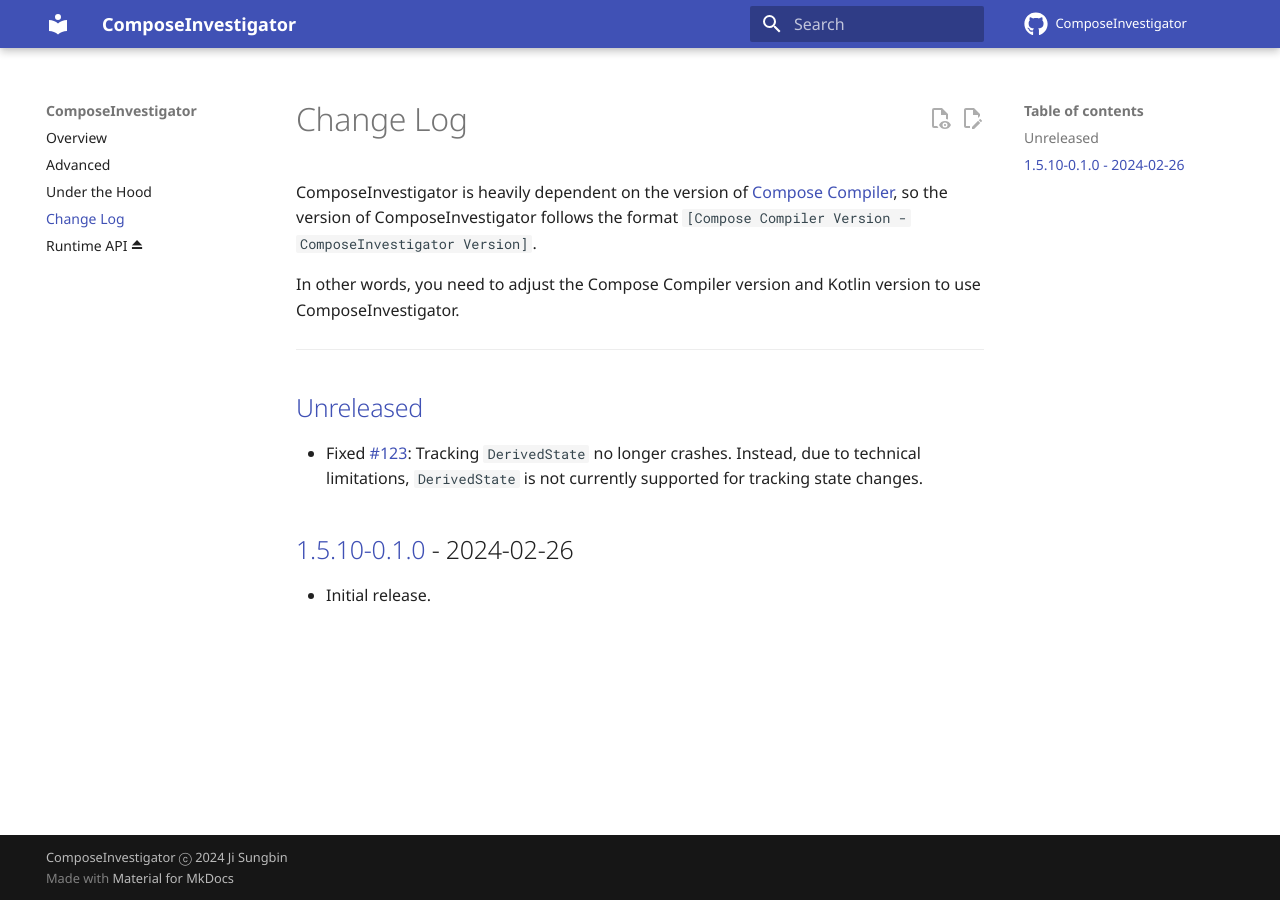
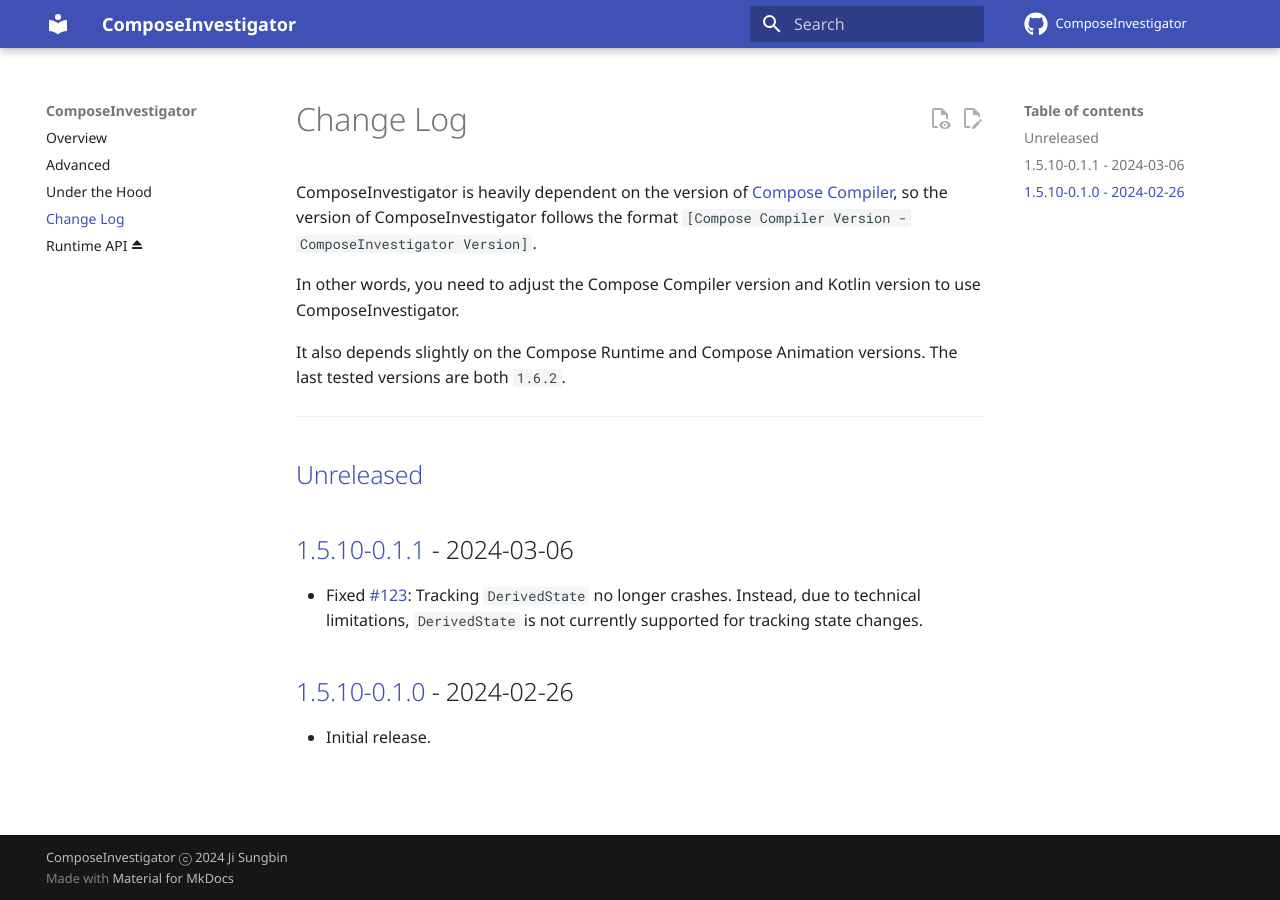
Before and after one commit to jisungbin/ComposeInvestigator, an MkDocs documentation site: the page built from documentation/docs/changelog.md, in a window 1280 px wide. Built offline with MkDocs 1.6.1 and Material for MkDocs 9.7.7, drawn with Linux system fonts in a browser that asks for light colours; comment, search, counter and statistics services are not loaded.

Commit message:
Releasing 1.5.10-0.1.1 (#127)
* Improving documentation

* Releasing 1.5.10-0.1.1

```diff
--- a/documentation/docs/changelog.md
+++ b/documentation/docs/changelog.md
@@ -8,9 +8,14 @@ format `[Compose Compiler Version - ComposeInvestigator Version]`.
 In other words, you need to adjust the Compose Compiler version and Kotlin version to use
 ComposeInvestigator.
 
+It also depends slightly on the Compose Runtime and Compose Animation versions.
+The last tested versions are both `1.6.2`.
+
 ---
 
 ## [Unreleased]
+
+## [1.5.10-0.1.1] - 2024-03-06
 
 - Fixed #123: Tracking `DerivedState` no longer crashes. Instead, due to technical limitations,
   `DerivedState` is not currently supported for tracking state changes.
@@ -19,5 +24,6 @@ ComposeInvestigator.
 
 - Initial release.
 
-[Unreleased]: https://github.com/jisungbin/ComposeInvestigator/compare/1.5.10-0.1.0...HEAD
+[Unreleased]: https://github.com/jisungbin/ComposeInvestigator/compare/1.5.10-0.1.1...HEAD
+[1.5.10-0.1.1]: https://github.com/jisungbin/ComposeInvestigator/releases/tag/1.5.10-0.1.1
 [1.5.10-0.1.0]: https://github.com/jisungbin/ComposeInvestigator/releases/tag/1.5.10-0.1.0
```
Also changed, not shown: README.md, 1 other file.
